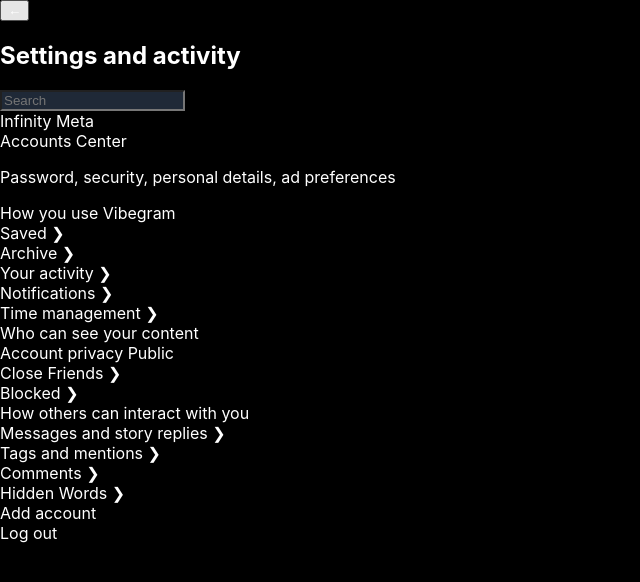
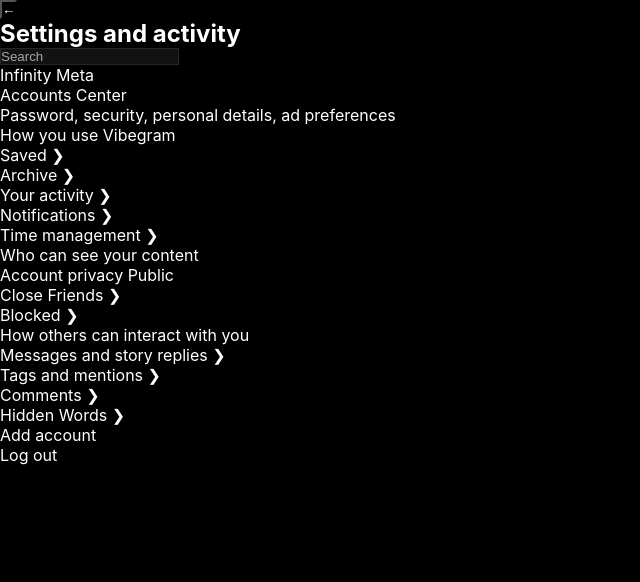
Before and after one commit to itsmeraj993928-cmd/vibegram, a React (Vite) app: page / in a window 1280 px wide. Shown: the top 582 px of the page, without its empty margins (0-640 px from the left). Built offline with nearby package versions, Linux system fonts and the light colour scheme.

Commit message:
Update index.css

```diff
--- a/src/index.css
+++ b/src/index.css
@@ -2,32 +2,44 @@
 @tailwind components;
 @tailwind utilities;
 
-body {
+/* Base Reset & Global Dark Theme */
+* {
   margin: 0;
-  background-color: #000000;
-  color: #ffffff;
-  font-family: -apple-system, BlinkMacSystemFont, 'Segoe UI', Roboto, Helvetica, Arial, sans-serif;
+  padding: 0;
+  box-sizing: border-box;
+  color: #ffffff !important; /* Forces all text to be crisp white */
 }
 
-/* Header & Inputs Fix */
+body {
+  background-color: #000000 !important;
+  color: #ffffff !important;
+  font-family: -apple-system, BlinkMacSystemFont, "Segoe UI", Roboto, Helvetica, Arial, sans-serif;
+}
+
+/* Fix for Search & Input Fields */
 input, textarea {
   color: #ffffff !important;
-  background-color: #1f2937 !important;
+  background-color: #121212 !important;
+  border: 1px solid #262626 !important;
 }
 
-/* Text Visibility Fix */
-p, span, h1, h2, h3, h4, button, a {
-  color: #ffffff;
+input::placeholder, textarea::placeholder {
+  color: #a8a8a8 !important;
 }
 
-/* Bottom Navigation Styling */
+/* Settings and Activity Page Containers Fix */
+div, section, main, header, nav, button {
+  background-color: transparent;
+}
+
+/* Bottom Nav Styles */
 .bottom-nav {
   position: fixed;
   bottom: 0;
   left: 0;
   right: 0;
   height: 60px;
-  background-color: #000000;
+  background-color: #000000 !important;
   border-top: 1px solid #262626;
   display: flex;
   justify-content: space-around;
@@ -39,7 +51,7 @@
   background: none;
   border: none;
   font-size: 22px;
-  opacity: 0.6;
+  opacity: 0.7;
   cursor: pointer;
 }
 
@@ -47,7 +59,7 @@
   opacity: 1;
 }
 
-/* Logo Font Style */
+/* Instagram Logo Font Style */
 .logo-text {
   font-family: 'Style Script', cursive, sans-serif;
 }
```
